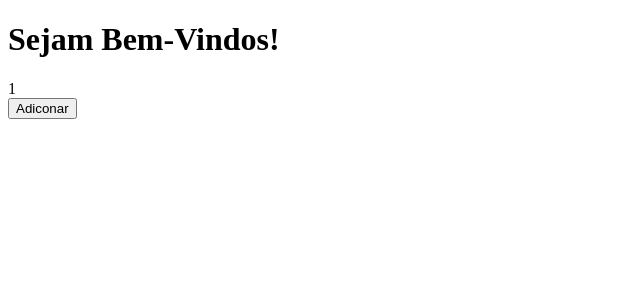
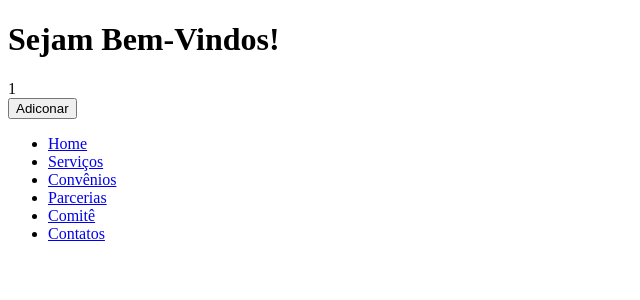
Before and after one commit to hmelo56/ideia-unica, a Next.js app: page / in a window 1280 px wide. Shown: the top 300 px of the page, without its empty margins (0-640 px from the left). Built offline with nearby package versions, Linux system fonts and the light colour scheme.

Commit message:
Adicionar menu

```diff
--- a/pages/index.js
+++ b/pages/index.js
@@ -5,6 +5,26 @@ function Home() {
     <div>
       <h1>Sejam Bem-Vindos!</h1>
       <Contador />
+      <ul>
+        <li>
+          <a href="home.html">Home</a>
+        </li>
+        <li>
+          <a href="servicos.html">Serviços</a>
+        </li>
+        <li>
+          <a href="convenios.html">Convênios</a>
+        </li>
+        <li>
+          <a href="parcerias.html">Parcerias</a>
+        </li>
+        <li>
+          <a href="comite.html">Comitê</a>
+        </li>
+        <li>
+          <a href="contatos.html">Contatos</a>
+        </li>
+      </ul>
     </div>
   )
 }
```
